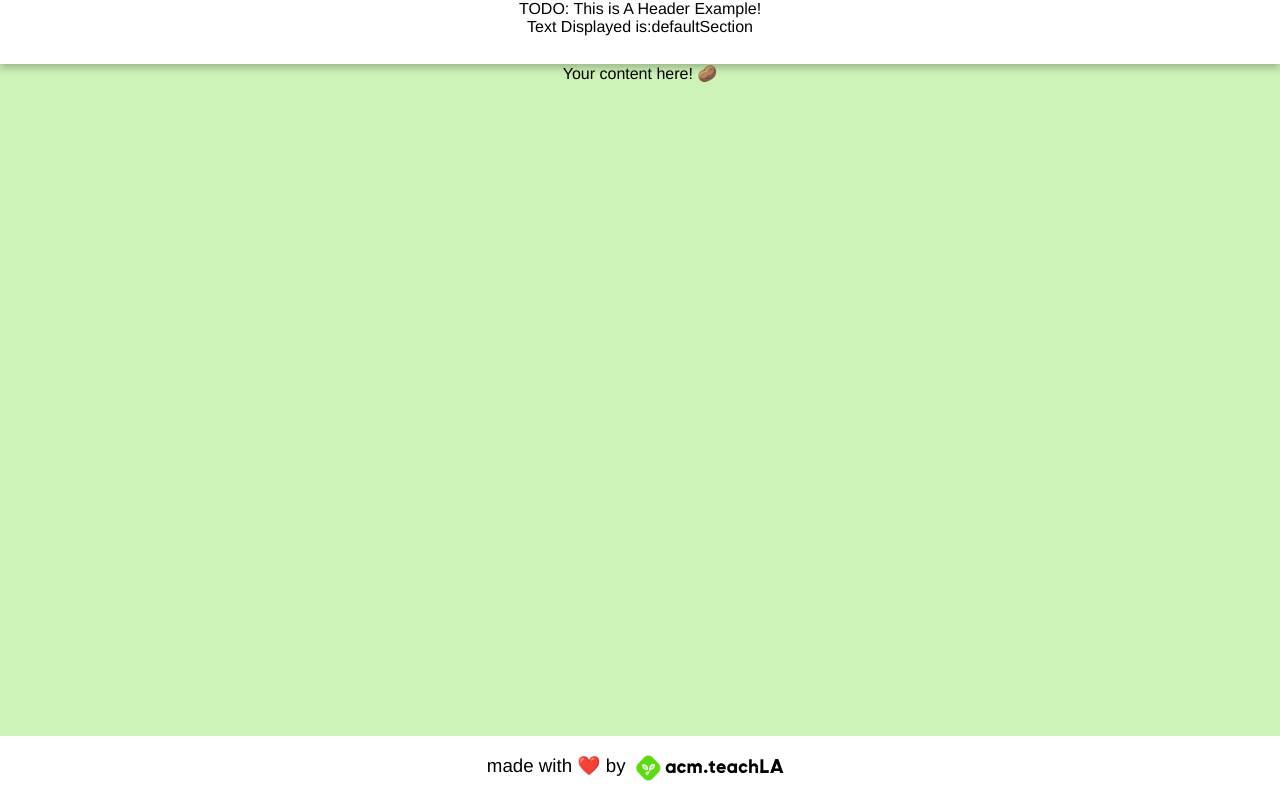
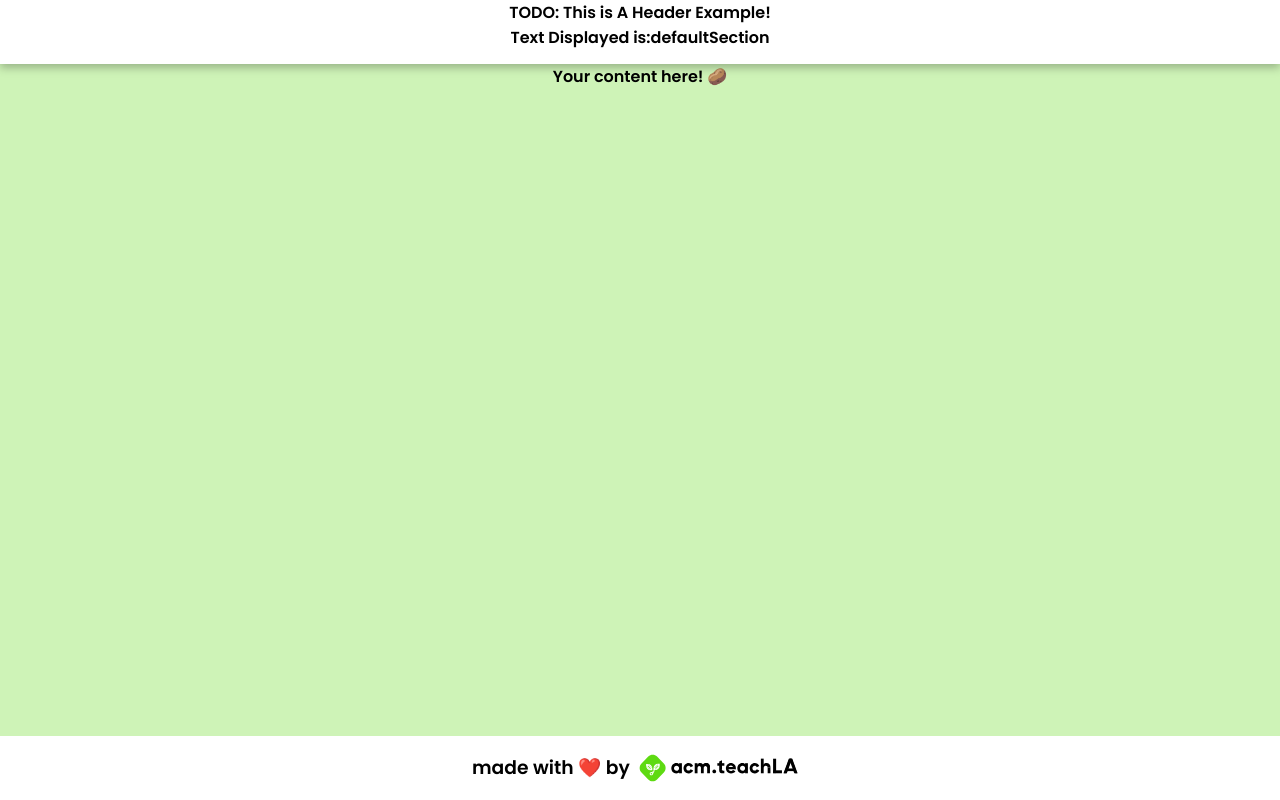
Before and after one commit to uclaacm/recursion-lab, a React app: page / in a window 1280 px wide. Built offline with nearby package versions, Linux system fonts and the light colour scheme; a web font is replaced by a local one.

Commit message:
fix font for non-wordmark text to poppins (#19)
* fix font

* fixed sizing

Co-authored-by: Matthew Nieva <65370631+matthewcn56@users.noreply.github.com>

```diff
--- a/src/styles/AppWrapper.scss
+++ b/src/styles/AppWrapper.scss
@@ -44,6 +44,6 @@
 }
 
 #tla-logo {
-  height: 1.55em;
-  vertical-align: -0.51em;
+  height: 1.66em;
+  vertical-align: -0.5em;
 }
--- a/src/styles/global.scss
+++ b/src/styles/global.scss
@@ -1,3 +1,5 @@
+@import url('https://fonts.googleapis.com/css2?family=Poppins:wght@600&display=swap');
+
 @font-face {
   font-family: 'Westwood Sans';
   src: local('Westwood Sans'),
@@ -5,7 +7,7 @@
 }
 
 body {
-  font-family: 'Westwood Sans', 'Helvetica Neue', 'Helvetica', sans-serif;
+  font-family: 'Poppins', 'Helvetica Neue', 'Helvetica', sans-serif;
   margin: 0;
   text-align: center;
 }
```
Also changed, not shown: package.json (line endings or trailing spaces).
